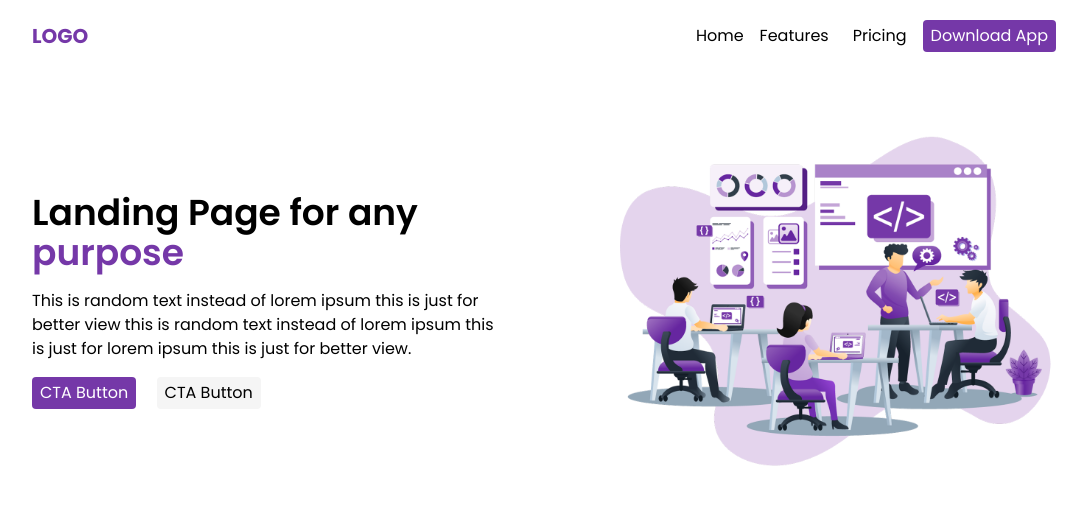
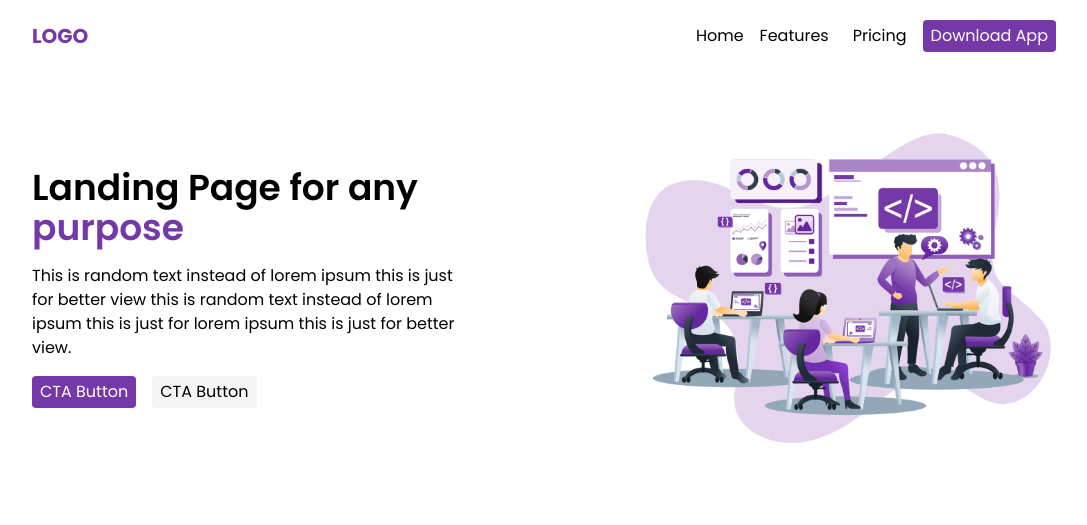
Before and after one commit to yoursgaurav/LandShow, a website: page index.html in a window 1280 px wide. Shown: the whole page, without its empty margins (96-1183 px from the left). Drawn offline with Linux system fonts and the light colour scheme.

Commit message:
Optimized hero section image

```diff
--- a/index.html
+++ b/index.html
@@ -28,11 +28,11 @@
     </header>
 
     <section class="hero-section">
-        <div class="box w-full order-2 lg:order-1">
-            <h1 class="heading my-4 dark:text-white">Landing Page for any <span class="text-primary">purpose</span></h1>
-            <p>This is random text instead of lorem ipsum this is just for better view this is random text instead of
+        <div class="box w-full lg:pr-44 order-2 lg:order-1">
+            <h1 class="heading my-4 dark:text-white lg:text-left text-center">Landing Page for any <span class="text-primary">purpose</span></h1>
+            <p class="lg:text-left text-center">This is random text instead of lorem ipsum this is just for better view this is random text instead of
                 lorem ipsum this is just for lorem ipsum this is just for better view.</p>
-            <div class="my-4">
+            <div class="my-4 flex justify-center lg:justify-start">
                 <button class="btn btn-primary">CTA Button</button>
                 <button class="btn btn-secondary mx-4">CTA Button</button>
             </div>
--- a/src/input.css
+++ b/src/input.css
@@ -19,9 +19,14 @@
     }
 
     .hero-image{
-        @apply w-4/5;
+        max-width: 26rem;
     }
 
+    @media only screen and (max-width:500px){
+        .hero-image{
+            @apply w-4/5;
+        }
+    }
 }
 
 @layer utilities {
```
Also changed, not shown: css/output.css.
